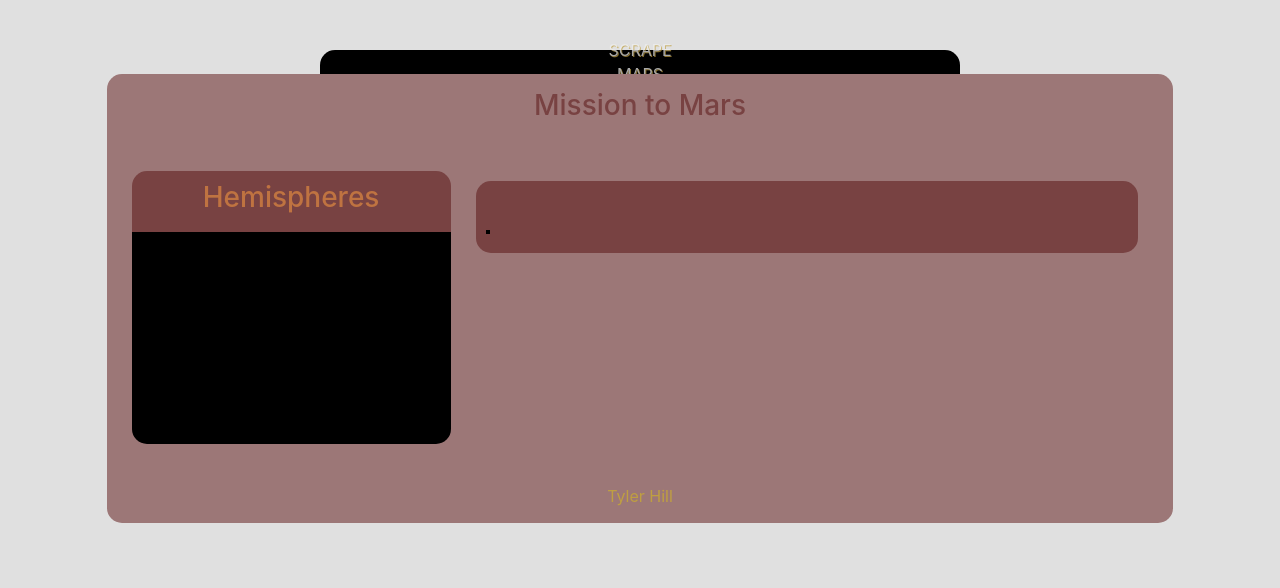
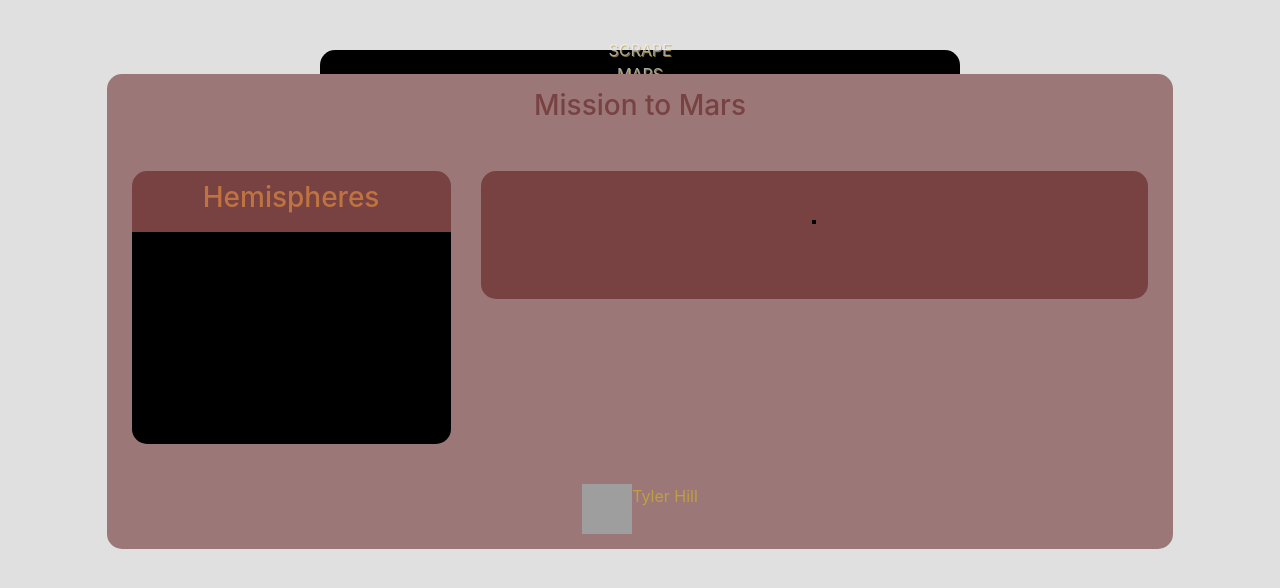
Before and after one commit to tylerhill122/web-scraping-challenge, a Flask app: template Mission_to_Mars/templates/index.html in a window 1280 px wide. Shown: the top 588 px of the page. Run offline with Flask 2, Linux system fonts and the light colour scheme; the template is opened without the code that fills it, so the values that code supplies are empty; some libraries are stand-ins or nearby versions; grey boxes are pictures that could not be loaded.

Commit message:
aesthetics change

```diff
--- a/Mission_to_Mars/static/style.css
+++ b/Mission_to_Mars/static/style.css
@@ -67,6 +67,7 @@ h3 {
     background-color: #784242;
     border-radius: 15px 15px 0px 0px;
     padding:10px;
+    text-align: center;
 }
 
 .hemi_contain {
@@ -80,6 +81,14 @@ h3 {
 }
 
 .hemi_contain_box {
+    background-color: #784242;
+    border-radius: 0px 0px 0px 0px;
+    padding:10px;
+    display: flex;
+    justify-content: center;
+}
+
+.hemi_contain_footer {
     background-color: #784242;
     border-radius: 0px 0px 15px 15px;
     padding:10px;
@@ -108,6 +117,12 @@ h3 {
     margin-bottom:50px;
 }
 
+.footer img {
+    border:0px;
+    height:50px;
+    width: 50px;
+}
+
 img {
     border: 2px solid #000;
 }
--- a/Mission_to_Mars/templates/index.html
+++ b/Mission_to_Mars/templates/index.html
@@ -65,16 +65,20 @@
               </div>
             </div>
           </div>
-          <div class="col-md-8" id="maincontent" style="padding:10px;padding-right:25px;">
+          <div class="col-md-8 hemisphere" id="maincontent">
             <div class="hemi_contain_head">
               <h4 class="heading">{{mars.news_title}}</h4>
               <small>{{mars.news_p}}</small>
             </div>
             <div class="hemi_contain_box">
               <a href="{{mars.featured_img}}" target="_blank"><img class="feat_img" src={{mars.featured_img}}></img></a>
-              <div id="data table">
+            </div>
+            <div class="hemi_contain_box">
+              <div class="table table-striped" id="data table">
                 {{mars.mars_facts|safe}}
               </div>
+            </div>
+            <div class="hemi_contain_footer">
             </div>
           </div>
         </div>
@@ -86,6 +90,7 @@
       <div class="col-md-1">
       </div>
       <div class="col-md-10 footer">
+        <a href="https://github.com/tylerhill122/" target="_blank"><img src="{{ url_for('static', filename='github.png') }}" title="Go to my GitHub page!"></a>
         Tyler Hill
       </div>
       <div class="col-md-1">
```
